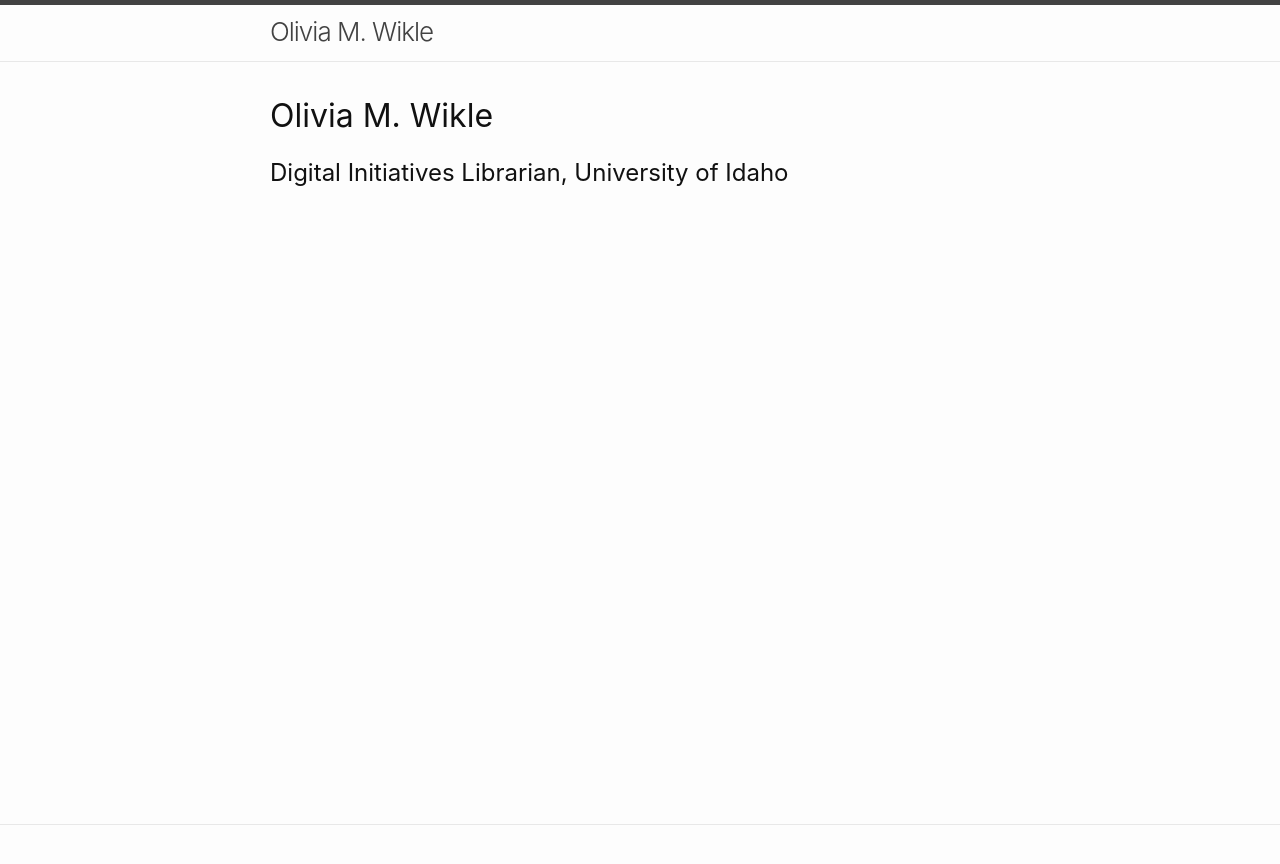
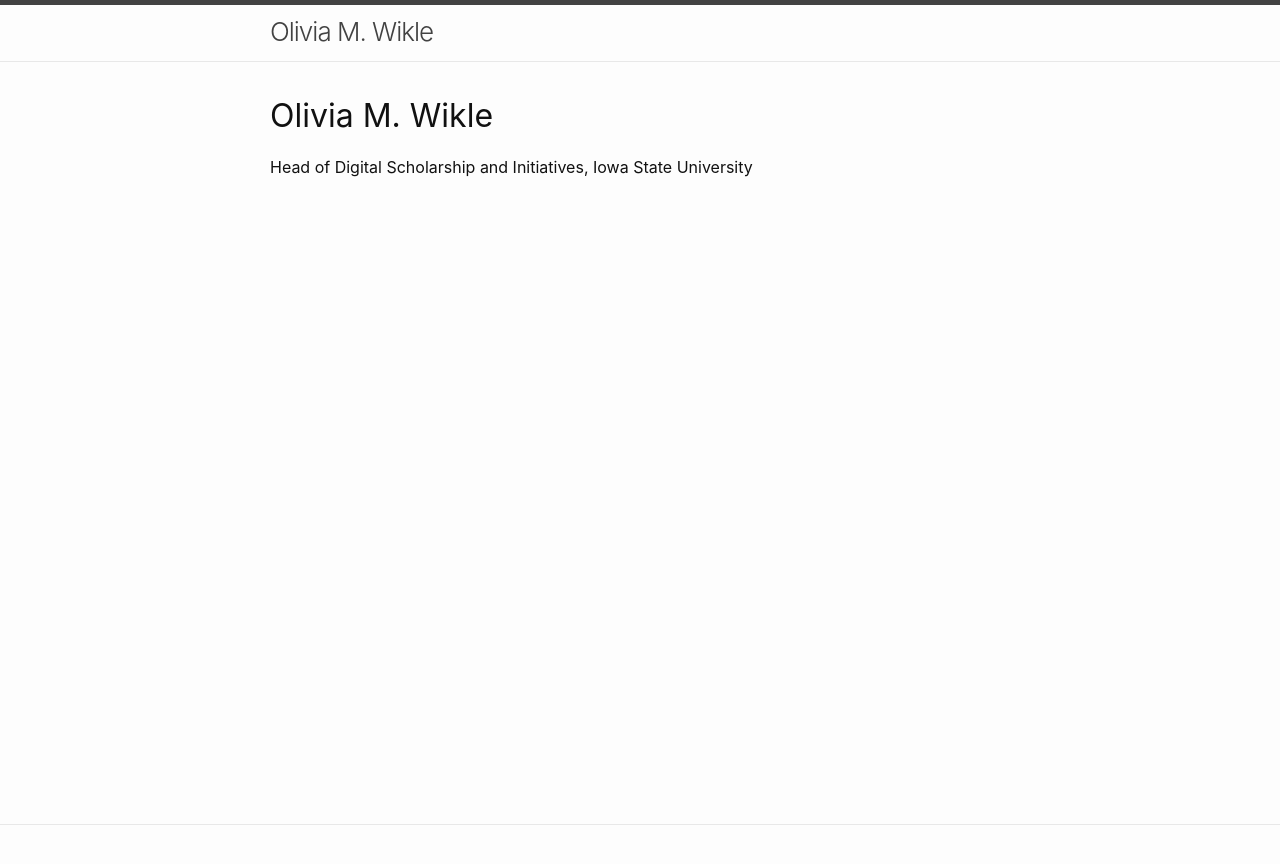
Before and after one commit to owikle/owikle.github.io, a Jekyll site: the page built from index.md, in a window 1280 px wide. Shown: the top 864 px of the page. Built offline with Jekyll 4.4.1, drawn with Linux system fonts in a browser that asks for light colours; our own code applies the rules of GitHub Pages for plain Markdown files.

Commit message:
update job

```diff
--- a/index.md
+++ b/index.md
@@ -10,4 +10,4 @@ layout: home
 
 # Olivia M. Wikle
 
-## Digital Initiatives Librarian, University of Idaho
+Head of Digital Scholarship and Initiatives, Iowa State University
```
